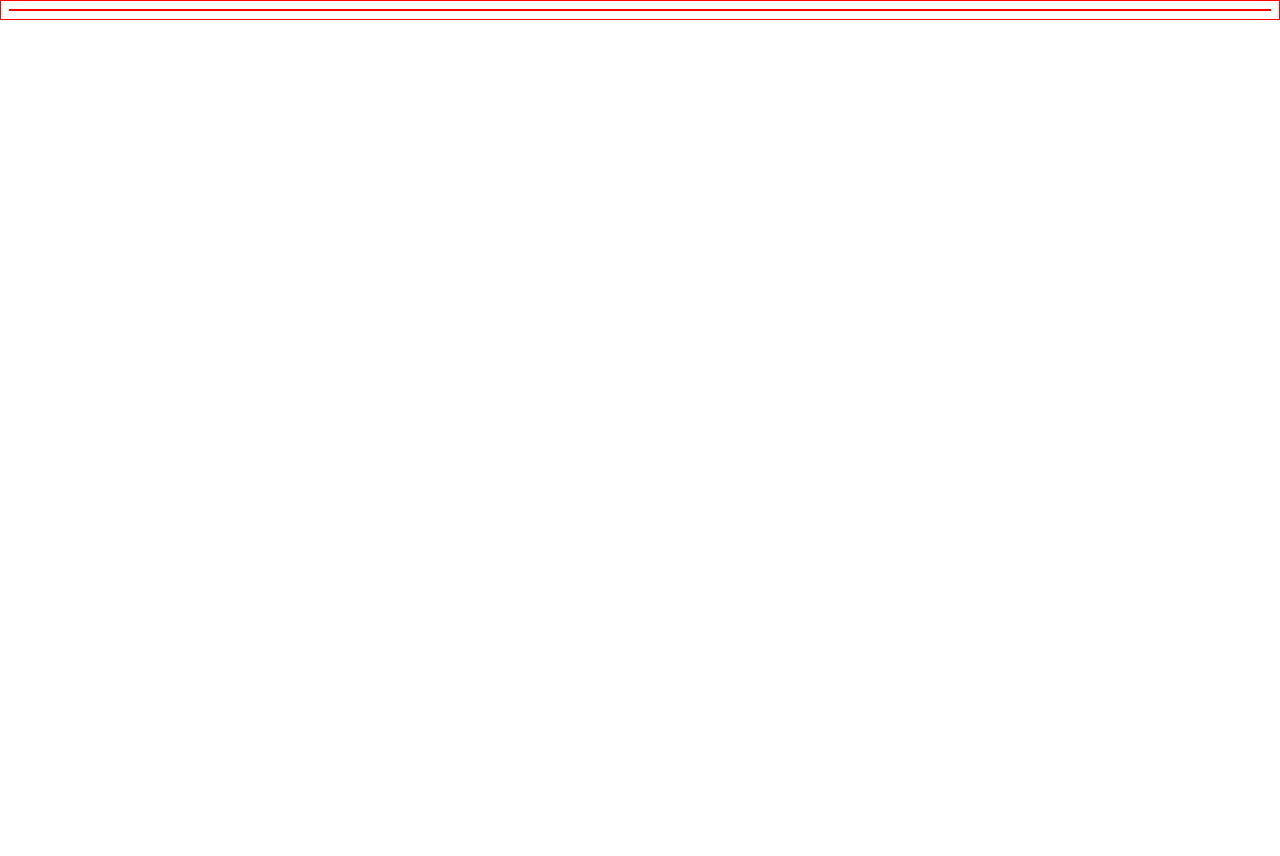
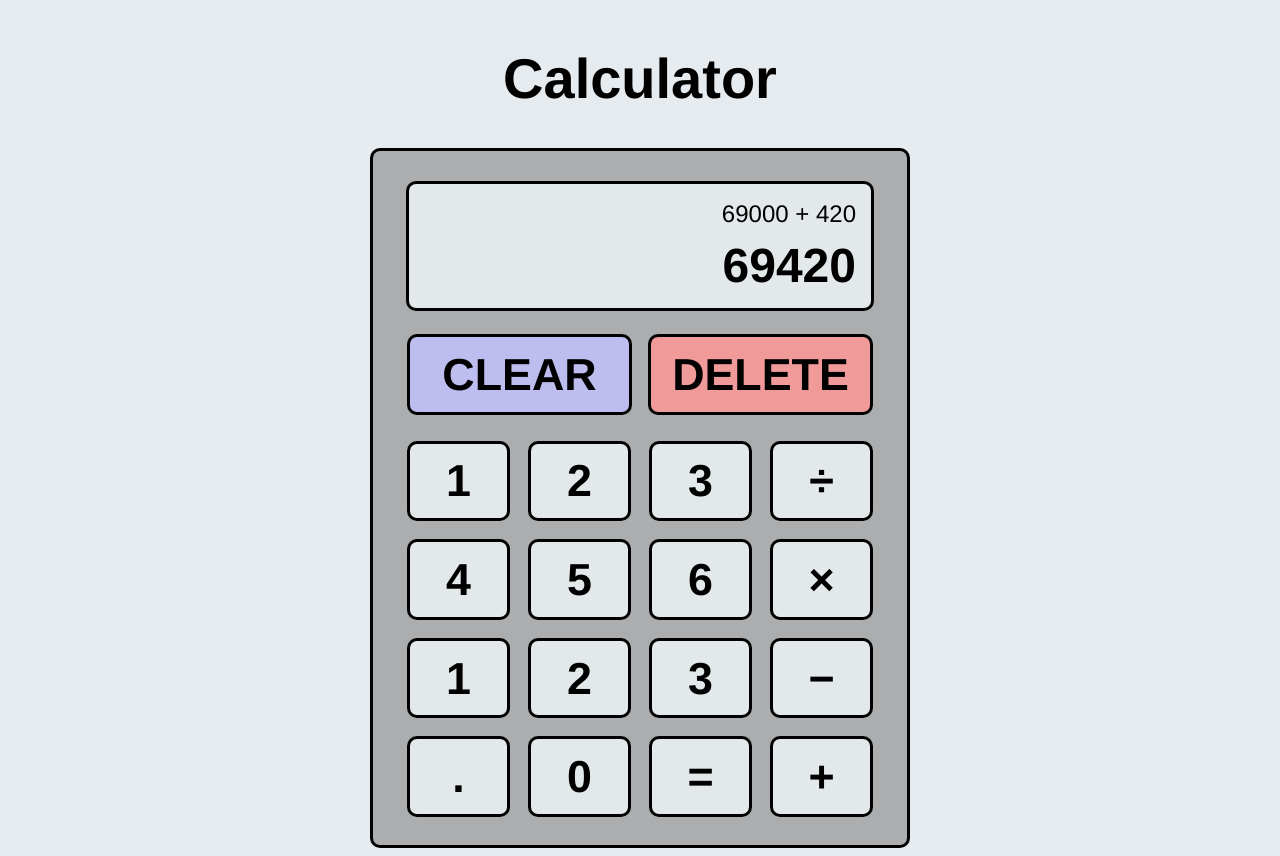
Before and after one commit to alexrobinett/JS-calculator, a plain HTML site: page index.html in a window 1280 px wide. Before the commit the page ends 800 px from the top, so only its background shows below. Drawn offline with Linux system fonts and the light colour scheme.

Commit message:
CSS design and layout

```diff
--- a/CSS/style.css
+++ b/CSS/style.css
@@ -1,4 +1,98 @@
 *{
     box-sizing: border-box;
-    border: solid 1px red;
+    /* border: solid 1px red; */
 }
+
+h1{
+    font-family: Helvetica, sans-serif;
+    font-size: 56px;
+}
+
+body{
+    display: flex;
+    flex-direction: column;
+    align-items: center;
+    background-color: rgb(230, 235, 239);
+}
+.calculator{
+    display: flex;
+    flex-direction: column;
+    height: 700px;
+    width: 540px;
+    background-color: rgb(171, 173, 175);
+    border-radius: 10px;
+    border: solid 3px black;
+    align-items: center;
+
+}
+
+.buttons-top{
+    display: flex;
+    justify-content: space-around;
+}
+.buttons-bottom{
+    display: inline-grid;
+    grid-template-columns: repeat(4, 2fr);
+    gap: 2px;
+    margin: 10px 10px 20px 10px;
+
+
+}
+
+button{
+    border: rgb(0, 0, 0) solid 3px;
+    height: 1.8em;
+    width: 2.3em;
+    border-radius: 10px;
+    background-color: rgb(227, 233, 234);
+    margin: 8px;
+    font-family: Helvetica, sans-serif;
+    font-size: 2.8em;
+    font-weight: 600;
+}
+
+.display{
+    margin: 30px 15px 15px 15px;
+    height: 150px;
+    width: 468px;
+    background-color: rgb(227, 233, 234);
+    gap: 10px;
+    align-self: center;
+    border-radius: 10px;
+    border: solid 3px black;
+    display: flex;
+    flex-direction: column;
+    align-items: flex-end;
+    justify-content: flex-end;
+}
+
+#clear , #delete{
+    width: 225px;
+}
+ #delete{
+    background-color: rgb(241, 154, 154);
+}
+
+#clear{
+    background-color:  rgb(189, 189, 239);
+}
+
+
+button:hover {
+    background-color: rgb(185, 213, 240);
+  }
+
+
+.big-number{
+    font-family: Helvetica, sans-serif;
+    font-size: 3em;
+    font-weight: 700;
+    margin: 0px 15px 15px 0px;
+}
+
+.small-numbers{
+    font-family: Helvetica, sans-serif;
+    font-size: 1.5em;
+    font-weight: 400;
+    margin: 15px 15px 0px 0px;
+}
--- a/JS/app.js
+++ b/JS/app.js
@@ -23,7 +23,7 @@ function divide(num1 , num2){
     return result
 }
 
-// Funciton to reciver numbrs and call the correct oerator function
+// function to receive numbers and call the correct operator function
 
 function operate(num1 , num2, operator){
 if (operator === "+"){
--- a/index.html
+++ b/index.html
@@ -8,7 +8,37 @@
     <link rel="stylesheet" href="CSS/style.css">
 </head>
 <body>
-
+    <header>
+        <h1>Calculator</h1>
+    </header>
+    <div class="calculator">
+            <div class="display">
+                <span class="small-numbers">69000 + 420</span>
+                <span class="big-number">69420</span>
+            </div>
+            <div class="buttons-top">
+                <button id="clear">CLEAR</button>
+                <button id="delete">DELETE</button>
+            </div>
+            <div class="buttons-bottom">
+                <button>1</button>
+                <button>2</button>
+                <button>3</button>
+                <button>&#247;</button>
+                <button>4</button>
+                <button>5</button>
+                <button>6</button>
+                <button>&times;</button>
+                <button>1</button>
+                <button>2</button>
+                <button>3</button>
+                <button>&minus;</button>
+                <button>.</button>
+                <button>0</button>
+                <button>=</button>
+                <button>+</button>
+            </div>
+    </div>
     <script src="JS/app.js"></script>
 </body>
 </html>
```
